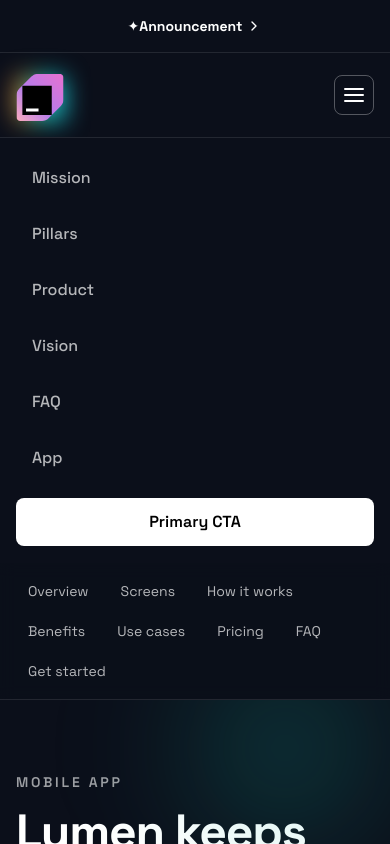
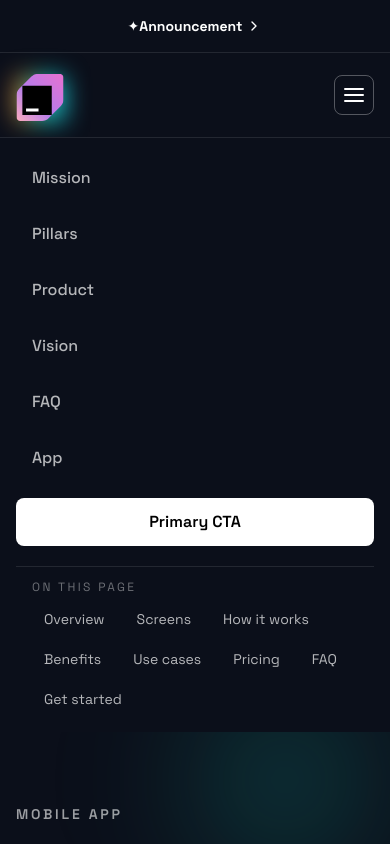
Before and after one commit to TreverFuhrer/Startup-Website-Template, a Next.js app: page /product/app in a window 390 px wide. Both pictures are taken after a click on the button 354 px from the left and 95 px from the top of the page. Shown: the top 844 px of the page. Built offline with nearby package versions, Linux system fonts and the light colour scheme; no server answers.

Commit message:
Enhance Navbar and ProductSubnav components: add secondary navigation support and improve class handling for better responsiveness.

```diff
--- a/src/app/product/[slug]/page.tsx
+++ b/src/app/product/[slug]/page.tsx
@@ -77,8 +77,8 @@ export default async function ProductPage({ params }: ProductPageProps) {
   return (
     <div>
       <Banner />
-      <Navbar />
-      <ProductSubnav product={product} />
+      <Navbar secondaryNav={product.page.nav} />
+      <ProductSubnav product={product} className="hidden sm:block" />
       <div className="overflow-x-hidden">
         <main>
           <ProductSections product={product} />
--- a/src/components/Navbar.tsx
+++ b/src/components/Navbar.tsx
@@ -12,7 +12,14 @@ import { companyConfig, siteConfig } from "@/content";
 import { useActiveSection } from "@/hooks/useActiveSection";
 import { useScrolled } from "@/hooks/useScrolled";
 
-export const Navbar = () => {
+type NavbarProps = {
+  secondaryNav?: Array<{
+    id: string;
+    label: string;
+  }>;
+};
+
+export const Navbar = ({ secondaryNav }: NavbarProps) => {
   const navItems = siteConfig.nav;
   const navbarConfig = siteConfig.navbar;
   const enabledSectionIds = useMemo(
@@ -254,6 +261,23 @@ export const Navbar = () => {
             >
               {navbarConfig.primaryCta.label}
             </a>
+            {secondaryNav && secondaryNav.length > 0 ? (
+              <div className="mt-3 border-t border-white/10 pt-3">
+                <div className="px-4 text-xs uppercase tracking-[0.2em] text-white/40">On this page</div>
+                <div className="mt-2 flex flex-wrap gap-2 px-4">
+                  {secondaryNav.map((item) => (
+                    <a
+                      key={`${item.id}-${item.label}`}
+                      href={`#${item.id}`}
+                      className="rounded-full px-3 py-1.5 text-sm text-white/70 transition-colors hover:text-white hover:bg-white/5 focus-visible:outline-none focus-visible:ring-2 focus-visible:ring-(--brand-1)"
+                      onClick={(event) => handleAnchorClick(event, `#${item.id}`, item.id)}
+                    >
+                      {item.label}
+                    </a>
+                  ))}
+                </div>
+              </div>
+            ) : null}
           </Container>
         </div>
       ) : null}
--- a/src/components/product/ProductSubnav.tsx
+++ b/src/components/product/ProductSubnav.tsx
@@ -4,9 +4,10 @@ import { cn } from "../lib/utils";
 
 type ProductSubnavProps = {
   product: Product;
+  className?: string;
 };
 
-export const ProductSubnav = ({ product }: ProductSubnavProps) => {
+export const ProductSubnav = ({ product, className }: ProductSubnavProps) => {
   const items = product.page.nav;
 
   if (!items || items.length === 0) {
@@ -14,7 +15,12 @@ export const ProductSubnav = ({ product }: ProductSubnavProps) => {
   }
 
   return (
-    <div className="sticky top-20 z-30 border-b border-white/10 bg-[rgba(11,15,26,0.8)] backdrop-blur">
+    <div
+      className={cn(
+        "sticky top-20 z-30 border-b border-white/10 bg-[rgba(11,15,26,0.8)] backdrop-blur",
+        className,
+      )}
+    >
       <Container>
         <nav className="flex flex-wrap items-center gap-2 py-3 text-sm text-white/70" aria-label="Product sections">
           {items.map((item) => (
```
